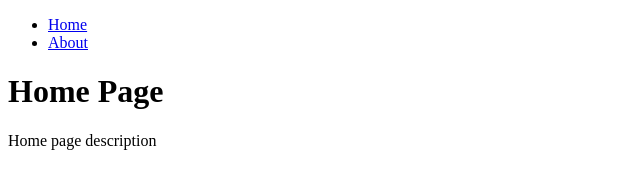
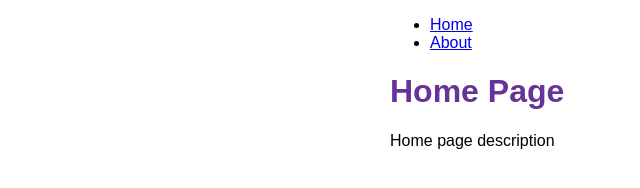
Before and after one commit to yuico/gatsby-site, a Gatsby site: page / in a window 1280 px wide. Shown: the whole page, without its empty margins (0-640 px from the left). Built offline with nearby package versions, Linux system fonts and the light colour scheme; Gatsby itself is replaced by a stand-in of ours.

Commit message:
style compoment via CSS modules on Layout comp

```diff
--- /dev/null
+++ b/src/components/layout.module.css
@@ -0,0 +1,20 @@
+.container {
+    margin: auto;
+    max-width: 500px;
+    font-family: sans-serif;
+}
+
+.heading {
+    color: rebeccapurple;
+}
+.nav-links {
+    display: flex;
+    list-style: none;
+    padding-left: 0;
+}
+.nav-link-item {
+    padding-right: 2rem;
+}
+.nav-link-text {
+    color: black;
+}
--- a/src/components/layout.tsx
+++ b/src/components/layout.tsx
@@ -1,5 +1,12 @@
 import React, { ReactNode } from 'react'
 import { Link } from 'gatsby'
+import {
+    container,
+    heading,
+    navLinks,
+    navLinkItem,
+    navLinkText
+} from './layout.module.css'
 
 interface LayoutProps{
     pageTitle: string
@@ -8,15 +15,19 @@
 
 const Layout: React.FC<LayoutProps> = ({ pageTitle, children }) => {
     return (
-        <div>
+        <div className={container}>
             <nav>
-                <ul>
-                    <li><Link to="/">Home</Link></li>
-                    <li><Link to="/about">About</Link></li>
+                <ul className={navLinks}>
+                    <li className={navLinkItem}>
+                        <Link className={navLinkText} to="/">Home</Link>
+                    </li>
+                    <li className={navLinkItem}>
+                        <Link className={navLinkText} to="/about">About</Link>
+                    </li>
                 </ul>
             </nav>
             <main>
-                <h1>{pageTitle}</h1>
+                <h1 className={heading}>{pageTitle}</h1>
                 {children}
             </main>
         </div>
```
Also changed, not shown: package.json (line endings or trailing spaces), 1 other file.
